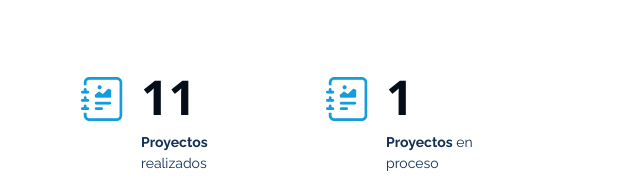
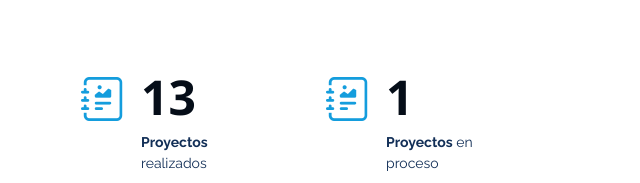
Before and after one commit to cardenas98/portafolio, a plain HTML site: page index.html in a window 1280 px wide. Shown: the part 1477-1660 px from the top of the page, 261-901 px from the left. Drawn offline with nearby package versions, Linux system fonts and the light colour scheme.

Commit message:
fix: update cantidad de proyectos realizados

```diff
--- a/index.html
+++ b/index.html
@@ -126,7 +126,7 @@
           <div class="col-lg-3 col-md-6 d-md-flex align-items-md-stretch" data-aos="fade-up" data-aos-delay="100">
             <div class="count-box">
               <i class="bi bi-journal-richtext"></i>
-              <span data-purecounter-start="0" data-purecounter-end="11" data-purecounter-duration="1"
+              <span data-purecounter-start="0" data-purecounter-end="13" data-purecounter-duration="1"
                 class="purecounter"></span>
               <p><strong>Proyectos</strong> realizados</p>
             </div>
```
